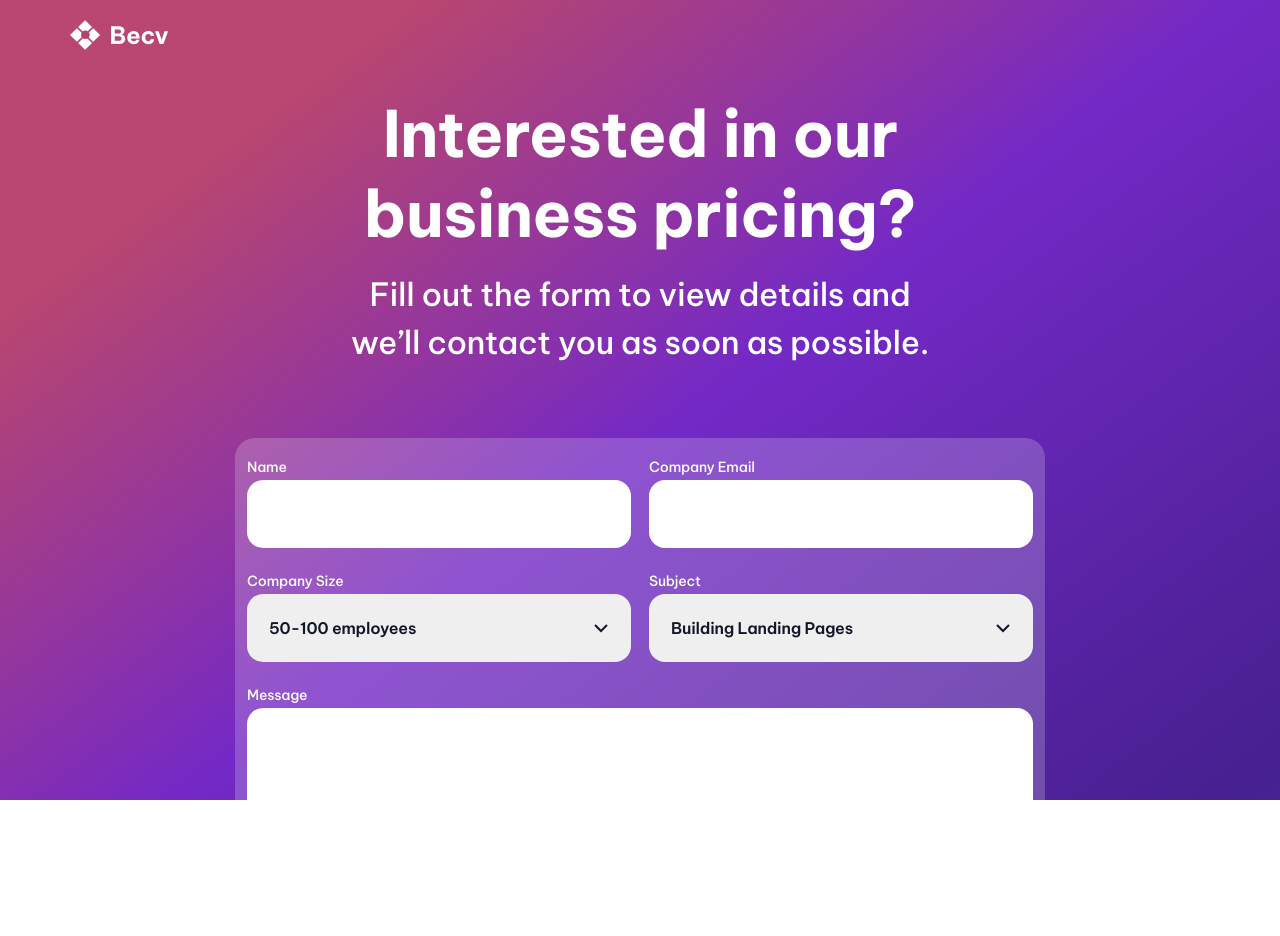
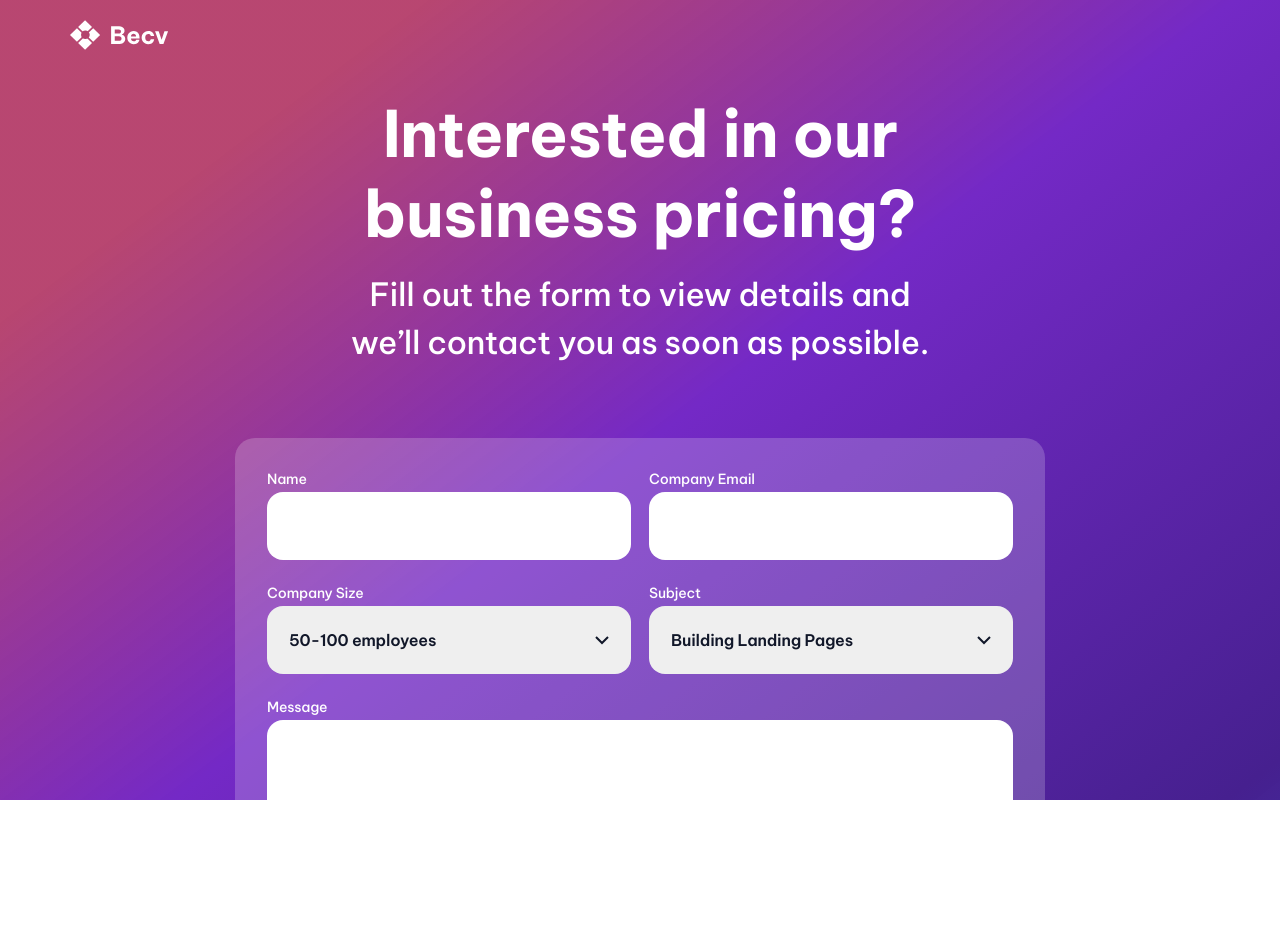
Before and after one commit to Nimus-oes/react-static-contact-form, a React (Vite) app: page / in a window 1280 px wide. Shown: the top 936 px of the page. Built offline with nearby package versions, Linux system fonts and the light colour scheme.

Commit message:
Add padding to form in desktop screens

```diff
--- a/src/App.css
+++ b/src/App.css
@@ -147,6 +147,7 @@
     flex-direction: row;
     flex-wrap: wrap;
     gap: 18px;
+    padding: 32px;
   }
 
   .form-item {
```
